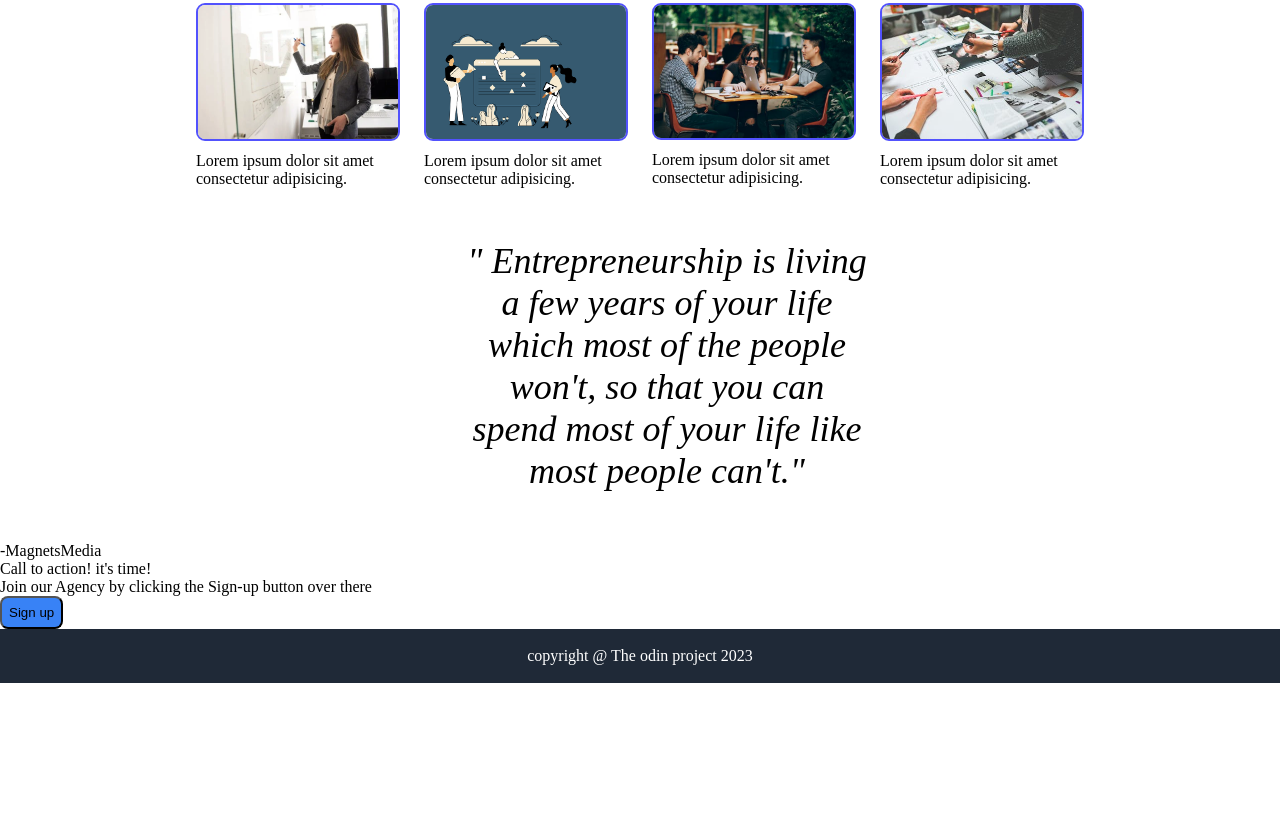
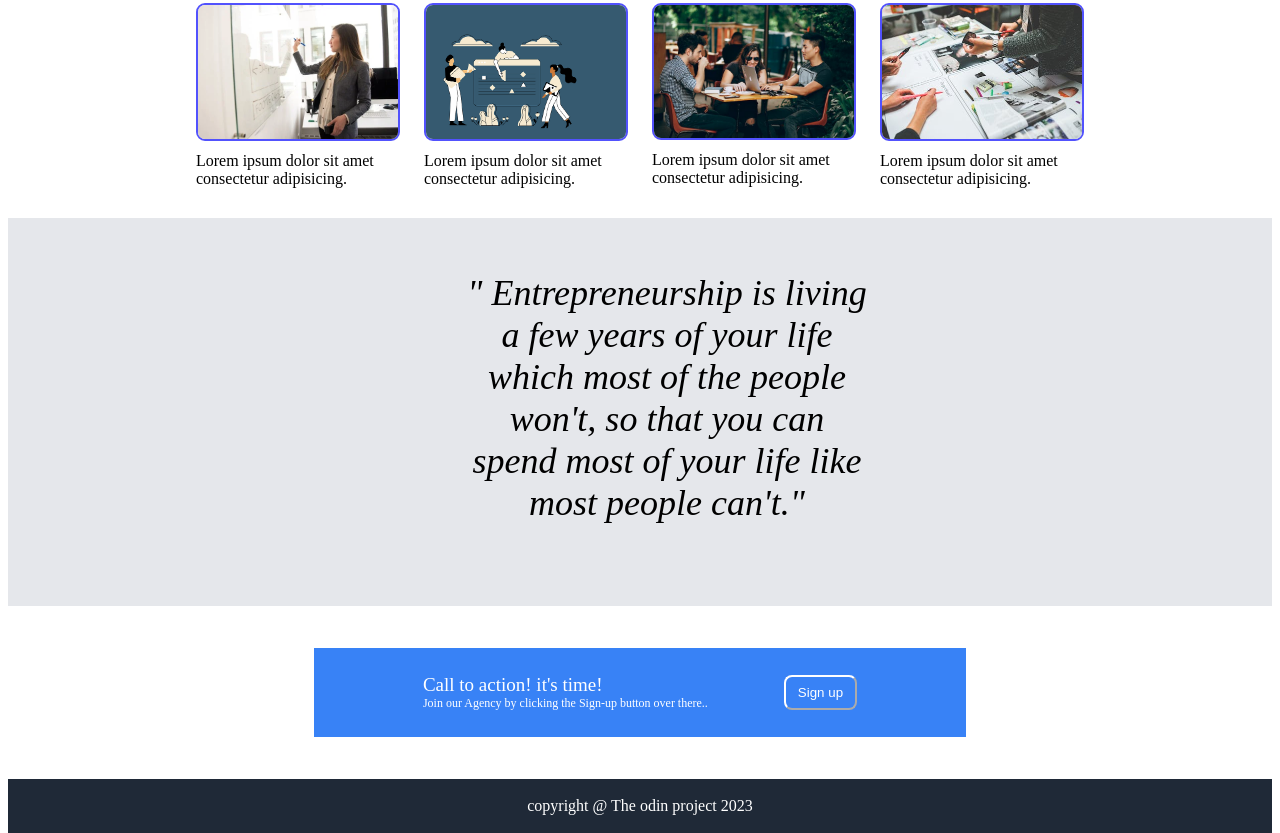
Before and after one commit to NewDev2005/odinlandingproject, a plain HTML site: page index.html in a window 1280 px wide. Shown: the part 432-1265 px from the top of the page. Before the commit the page ends 1137 px from the top, so only its background shows below. Drawn offline with Linux system fonts and the light colour scheme.

Commit message:
style the  third container

```diff
--- a/index.html
+++ b/index.html
@@ -56,23 +56,25 @@
 
         </div>
     </div>
-    <div class="third-conatiner">
+    <div class="third-container">
         <div class="quote">
            <em>" Entrepreneurship is living a few years of your life which most of the people won't, so that you can spend most of your life like most people can't."</em>
         </div>
-        <div class="author">
+        <!-- <div class="author">
             -MagnetsMedia
-        </div>
+        </div> -->
     </div>
     <div class="fourth-container">
-        <div>
-            <div>
+        <div class="sign">
+            <div class="idk">
+            <div class="up">
                 Call to action! it's time!
             </div>
-            <div>Join our Agency by clicking the Sign-up button over there</div>
+           <div class="agency">Join our Agency by clicking the Sign-up button over there..</div>
         </div>
-        <div>
-            <button>Sign up</button>
+
+        <div class="buttons">
+          <button class="sign-up-button">Sign up</button>
         </div>
 
     </div>
--- a/style.css
+++ b/style.css
@@ -1,7 +1,7 @@
 body {
     display: flex;
     flex-direction: column;
-    margin: 0;
+
 }
 .header-items {
     display: flex;
@@ -15,6 +15,9 @@ body {
 }
 .header-container {
     background-color: #1F2937;
+    margin-top: -8px;
+    margin-left: -8px;
+    margin-right: 8px;
 }
 ul {
     display: flex;
@@ -129,12 +132,18 @@ img {
     text-align: center;
     background-color: #1F2937;
     padding: 18px;
-    margin-bottom: 0;
+
+    margin-bottom: -30px;
+
+
+
+
 }
 .third-container {
-    background-color: #3a4558;
+    background-color: #E5E7EB;
     display: flex;
     flex-direction: column;
+    padding: 32px;
 
 
 
@@ -165,3 +174,48 @@ img {
     text-overflow:clip;
     padding-top: 7px;
 }
+.fourth-contrainer {
+    /* padding-bottom: 23px; */
+
+}
+
+.sign {
+    display: flex;
+    justify-content: center;
+    align-items: center;
+    gap: 76px;
+    background-color: #3882F6;
+    width: 600px;
+    margin-left: auto;
+    margin-right: auto;
+    padding: 26px;
+    margin-top: 42px;
+    margin-bottom: 42px;
+
+
+
+}
+.sign-up-button {
+    display: inline-block;
+    background-color:  #3882F6;
+    color: white;
+    border-color: white;
+    padding: 8px 12px 8px 12px;
+}
+.buttons{
+    margin-right: auto;
+}
+.idk {
+    /* margin-right: auto; */
+    margin-left: auto;
+}
+.up {
+    font-size: 19px;
+    font-weight: 800px;
+    color: white;
+}
+.agency{
+    color: white;
+    font-size: 12px;
+    font-weight: 90px;
+}
```
